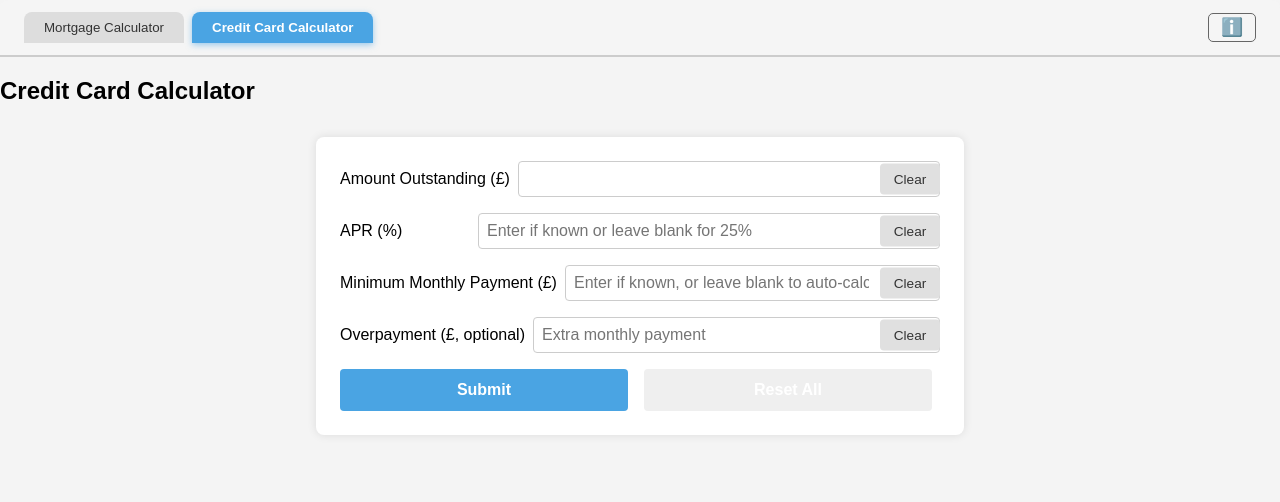
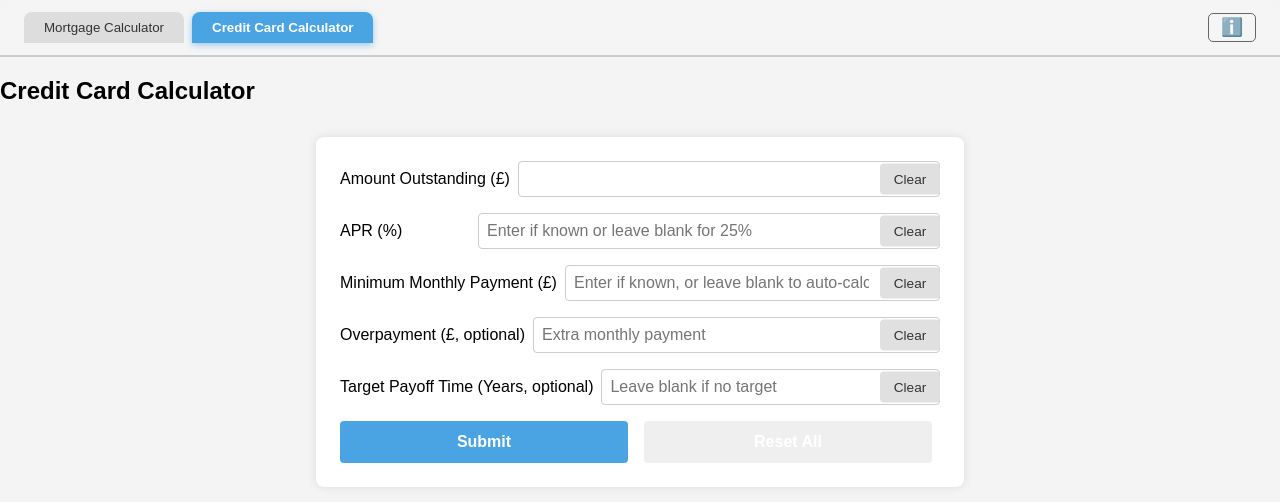
Before and after one commit to Ampdrew06/Mortgage-Calculator, a React (Create React App) app: page /ccc in a window 1280 px wide. Shown: the top 502 px of the page. Built offline with nearby package versions, Linux system fonts and the light colour scheme.

Commit message:
Update CCC.jsx

```diff
--- a/src/CCC.jsx
+++ b/src/CCC.jsx
@@ -25,44 +25,70 @@ const CreditCardCalculator = () => {
     return isNaN(num) ? NaN : num;
   };
 
-  // Simulate payoff using a fixed monthly payment (user input or auto-calculated)
-  const simulatePayoffFixedPayment = (
+  // Simulate payoff month-by-month with Barclaycard-like min payment
+  const simulateBarclaycard = (
     principal,
     annualRate,
-    monthlyPayment,
-    overpayment
+    floorPayment,
+    minPercent,
+    userMinPayment,
+    overpayment,
+    targetMonths
   ) => {
     const monthlyRate = annualRate / 12 / 100;
-    let remaining = principal;
+    let balance = principal;
     let months = 0;
     let totalInterest = 0;
 
-    const totalMonthlyPayment = monthlyPayment + (overpayment > 0 ? overpayment : 0);
+    // If user provided min payment, use it as initial payment
+    const initialMinPayment = userMinPayment && userMinPayment > 0
+      ? userMinPayment
+      : Math.max(floorPayment, balance * minPercent);
 
-    while (remaining > 0 && months < 1000) {
-      const interest = remaining * monthlyRate;
+    while (balance > 0 && months < 1000) {
+      // 1. Add interest on current balance
+      const interest = balance * monthlyRate;
       totalInterest += interest;
+      balance += interest;
 
-      if (totalMonthlyPayment < interest) {
-        // Payment too low to cover interest
+      // 2. Calculate current min payment (floor or percent of balance)
+      const currentMinPayment = Math.max(floorPayment, balance * minPercent);
+
+      // 3. Payment amount this month = user first payment on month 0, else currentMinPayment + overpayment
+      let payment =
+        months === 0 && userMinPayment && userMinPayment > 0
+          ? initialMinPayment + (overpayment > 0 ? overpayment : 0)
+          : currentMinPayment + (overpayment > 0 ? overpayment : 0);
+
+      // 4. If payment less than interest, cannot pay off
+      if (payment < interest) {
         return {
           canPayOff: false,
           payoffMonths: months,
           totalInterest,
           totalPaid: principal + totalInterest,
+          initialMinPayment,
         };
       }
 
-      const principalPaid = totalMonthlyPayment - interest;
-      remaining -= principalPaid;
+      // 5. Subtract payment
+      balance -= payment;
+      if (balance < 0) balance = 0;
+
       months++;
+
+      // 6. If target months given, stop simulation at target
+      if (targetMonths && months >= targetMonths) {
+        break;
+      }
     }
 
     return {
-      canPayOff: remaining <= 0,
+      canPayOff: balance <= 0,
       payoffMonths: months,
       totalInterest,
       totalPaid: principal + totalInterest,
+      initialMinPayment,
     };
   };
 
@@ -80,8 +106,10 @@ const CreditCardCalculator = () => {
 
     const principal = parseNumber(balance);
     let apr = parseNumber(aprInput);
-    let minPayment = parseNumber(minPaymentInput);
+    const userMinPayment = parseNumber(minPaymentInput);
     const overpayment = parseNumber(overpaymentInput) || 0;
+    const targetYears = parseNumber(targetYearsInput);
+    const targetMonths = targetYears && targetYears > 0 ? Math.round(targetYears * 12) : null;
 
     if (!principal || principal <= 0) {
       setErrorMsg("Please enter a valid Amount Outstanding.");
@@ -90,13 +118,18 @@ const CreditCardCalculator = () => {
 
     if (!apr || apr <= 0) apr = 25;
 
-    if (!minPayment || minPayment <= 0) {
-      const monthlyRate = apr / 12 / 100;
-      const interest = principal * monthlyRate;
-      minPayment = interest + principal * 0.015; // interest + 1.5% principal
-    }
+    const floorPayment = 25; // typical minimum floor payment
+    const minPercent = 0.015; // 1.5% of balance minimum payment
 
-    const sim = simulatePayoffFixedPayment(principal, apr, minPayment, overpayment);
+    const sim = simulateBarclaycard(
+      principal,
+      apr,
+      floorPayment,
+      minPercent,
+      userMinPayment,
+      overpayment,
+      targetMonths
+    );
 
     if (!sim.canPayOff) {
       setErrorMsg("Payment too low to ever pay off the balance.");
@@ -107,7 +140,7 @@ const CreditCardCalculator = () => {
       payoffMonths: sim.payoffMonths,
       totalInterest: sim.totalInterest.toFixed(2),
       totalPaid: sim.totalPaid.toFixed(2),
-      initialMinPayment: minPayment.toFixed(2),
+      initialMinPayment: sim.initialMinPayment.toFixed(2),
     });
 
     setAprInput(apr.toFixed(2));
@@ -241,6 +274,32 @@ const CreditCardCalculator = () => {
             </button>
           </div>
 
+          <div className="input-row">
+            <label htmlFor="target-years-input">Target Payoff Time (Years, optional)</label>
+            <input
+              id="target-years-input"
+              type="text"
+              inputMode="decimal"
+              placeholder="Leave blank if no target"
+              value={targetYearsInput}
+              onChange={(e) => {
+                setTargetYearsInput(e.target.value);
+                setErrorMsg("");
+                setResultsVisible(false);
+              }}
+              autoComplete="off"
+              autoCorrect="off"
+              spellCheck="false"
+            />
+            <button
+              type="button"
+              className="clear-btn"
+              onClick={() => setTargetYearsInput("")}
+            >
+              Clear
+            </button>
+          </div>
+
           {errorMsg && (
             <p style={{ color: "red", fontWeight: "bold", marginTop: "0.5rem" }}>
               {errorMsg}
```
